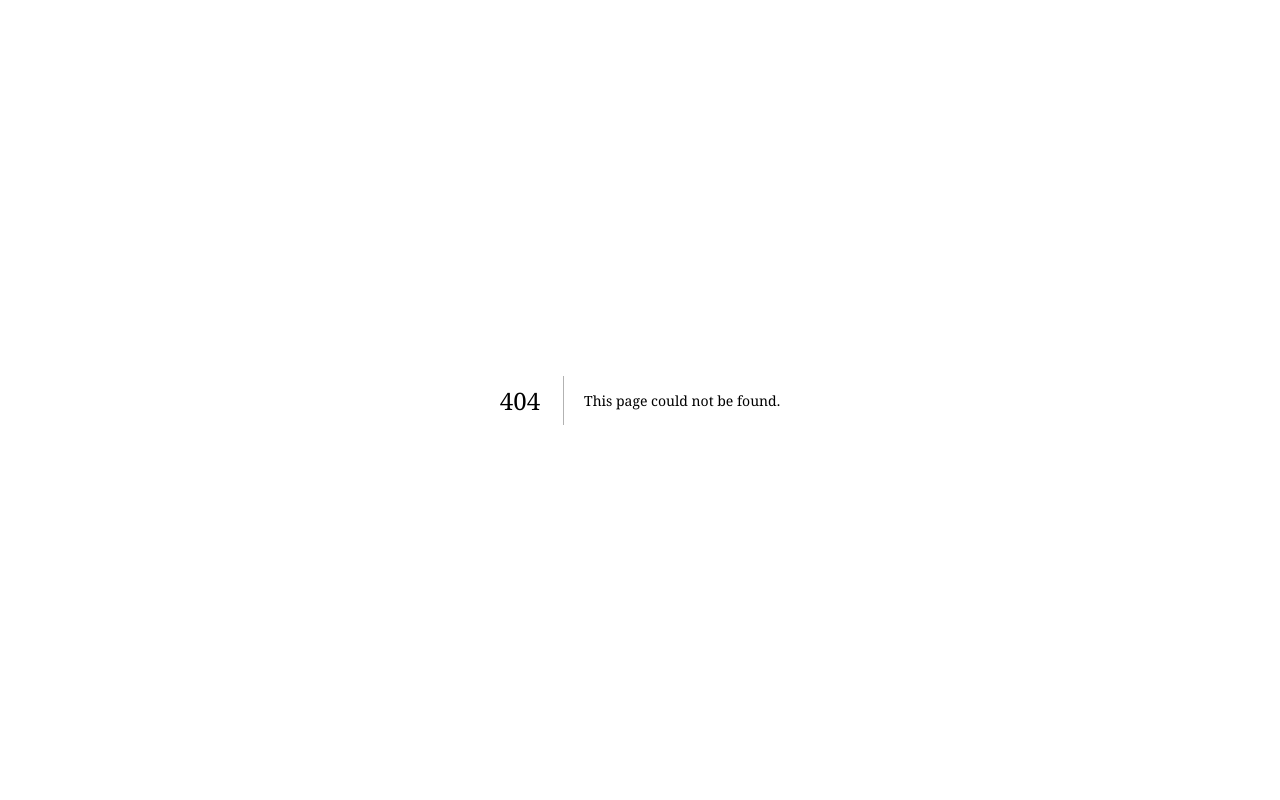
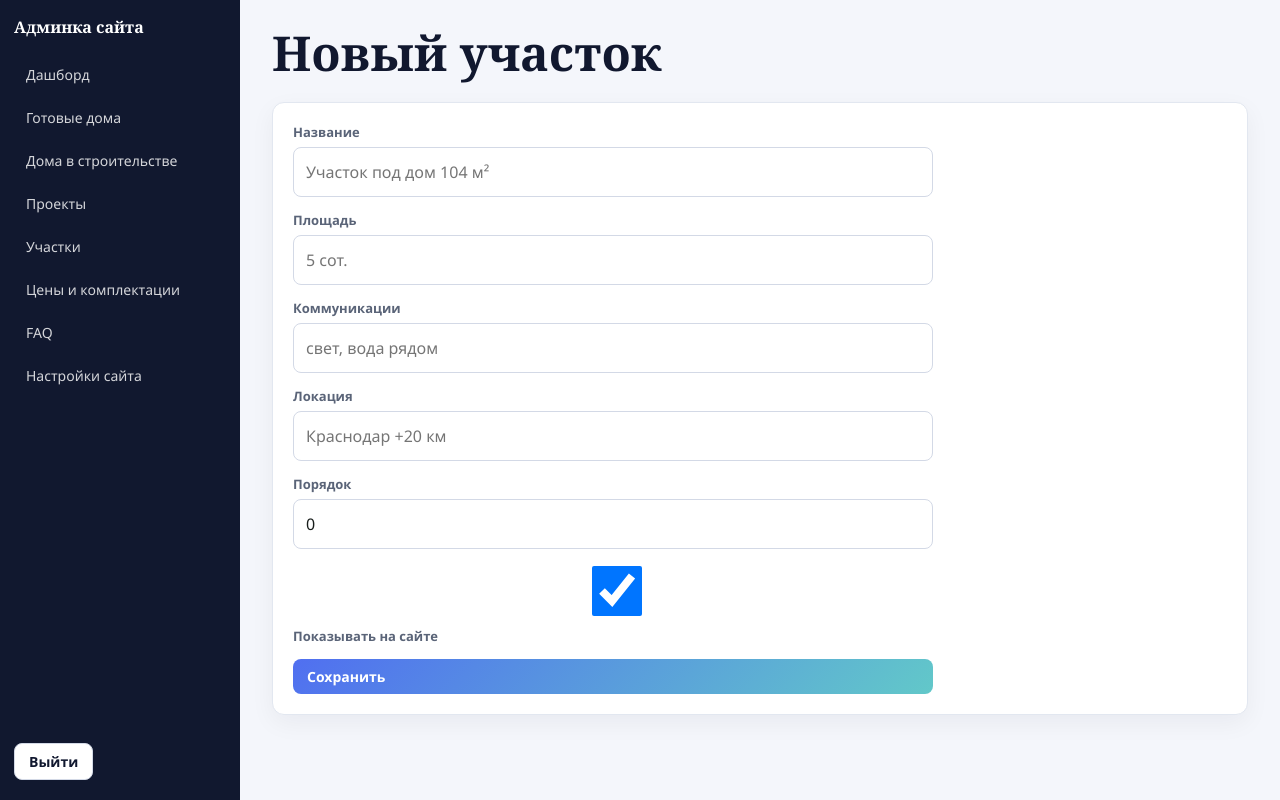
Before and after one commit to Osmanovvv/Stroitelstvo-Domov, a Next.js app: page /admin/plots/new in a window 1280 px wide. Before the commit this address had no page. Built offline with nearby package versions, Linux system fonts and the light colour scheme.

Commit message:
feat: admin CRUD for plots

```diff
--- /dev/null
+++ b/app/admin/plots/PlotForm.tsx
@@ -0,0 +1,40 @@
+import type { Plot } from "@prisma/client";
+
+type PlotFormProps = {
+  action: (formData: FormData) => void;
+  plot?: Plot;
+};
+
+export default function PlotForm({ action, plot }: PlotFormProps) {
+  return (
+    <form className="admin-form" action={action}>
+      {plot && <input type="hidden" name="id" value={plot.id} />}
+      <div className="admin-field">
+        <label>Название</label>
+        <input name="title" defaultValue={plot?.title ?? ""} placeholder="Участок под дом 104 м²" required />
+      </div>
+      <div className="admin-field">
+        <label>Площадь</label>
+        <input name="area" defaultValue={plot?.area ?? ""} placeholder="5 сот." />
+      </div>
+      <div className="admin-field">
+        <label>Коммуникации</label>
+        <input name="utilities" defaultValue={plot?.utilities ?? ""} placeholder="свет, вода рядом" />
+      </div>
+      <div className="admin-field">
+        <label>Локация</label>
+        <input name="location" defaultValue={plot?.location ?? ""} placeholder="Краснодар +20 км" />
+      </div>
+      <div className="admin-field">
+        <label>Порядок</label>
+        <input name="sortOrder" type="number" defaultValue={plot?.sortOrder ?? 0} />
+      </div>
+      <div className="admin-field">
+        <label>
+          <input name="isVisible" type="checkbox" defaultChecked={plot?.isVisible ?? true} /> Показывать на сайте
+        </label>
+      </div>
+      <button className="admin-btn primary" type="submit">Сохранить</button>
+    </form>
+  );
+}
--- /dev/null
+++ b/app/admin/plots/actions.ts
@@ -0,0 +1,48 @@
+"use server";
+
+import { redirect } from "next/navigation";
+import { revalidatePath } from "next/cache";
+import { prisma } from "@/app/lib/db";
+import { str, num, bool } from "@/app/lib/form";
+
+function revalidate() {
+  revalidatePath("/");
+  revalidatePath("/admin/plots");
+}
+
+function readData(formData: FormData) {
+  return {
+    title: str(formData, "title"),
+    area: str(formData, "area"),
+    utilities: str(formData, "utilities"),
+    location: str(formData, "location"),
+    sortOrder: num(formData, "sortOrder"),
+    isVisible: bool(formData, "isVisible"),
+  };
+}
+
+export async function createPlot(formData: FormData) {
+  await prisma.plot.create({ data: readData(formData) });
+  revalidate();
+  redirect("/admin/plots");
+}
+
+export async function updatePlot(formData: FormData) {
+  await prisma.plot.update({ where: { id: str(formData, "id") }, data: readData(formData) });
+  revalidate();
+  redirect("/admin/plots");
+}
+
+export async function deletePlot(formData: FormData) {
+  await prisma.plot.delete({ where: { id: str(formData, "id") } });
+  revalidate();
+}
+
+export async function togglePlot(formData: FormData) {
+  const id = str(formData, "id");
+  const current = await prisma.plot.findUnique({ where: { id } });
+  if (current) {
+    await prisma.plot.update({ where: { id }, data: { isVisible: !current.isVisible } });
+    revalidate();
+  }
+}
--- /dev/null
+++ b/app/admin/plots/new/page.tsx
@@ -0,0 +1,13 @@
+import PlotForm from "../PlotForm";
+import { createPlot } from "../actions";
+
+export default function NewPlot() {
+  return (
+    <>
+      <div className="admin-topbar"><h2>Новый участок</h2></div>
+      <div className="admin-card">
+        <PlotForm action={createPlot} />
+      </div>
+    </>
+  );
+}
```
Also changed, not shown: app/admin/plots/[id]/page.tsx (added, +19 -0 lines), app/admin/plots/page.tsx (added, +47 -0 lines).
